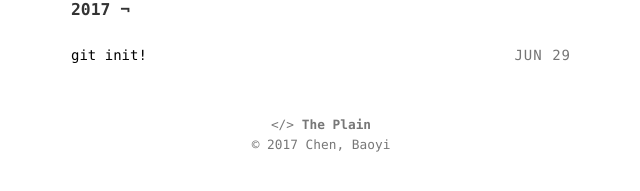
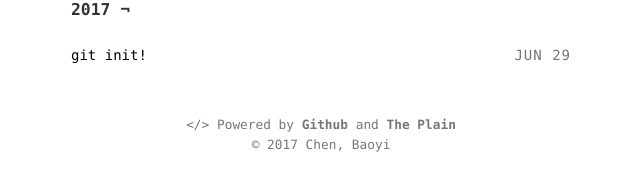
Before and after one commit to hughug/blog, a Jekyll site: the page built from index.html, in a window 1280 px wide. Shown: the part 180-371 px from the top of the page, without its empty margins (319-959 px from the left). Built offline with Jekyll 4.4.1, drawn with Linux system fonts in a browser that asks for light colours.

Commit message:
add powered by github

```diff
--- a/_includes/footer.html
+++ b/_includes/footer.html
@@ -1,4 +1,8 @@
 <div class="footer">
-  <span class="block">&lt;/&gt; <a href="http://github.com/heiswayi/the-plain" title="a minimalist Jekyll theme for personal blog">The Plain </a> </span>
+  <span class="block">&lt;/&gt; Powered by
+        <a href="http://github.com/" title="a minimalist Jekyll theme for personal blog">Github </a> and
+        <a href="http://github.com/heiswayi/the-plain" title="a minimalist Jekyll theme for personal blog">The Plain
+        </a>
+  </span>
   <span class="block">&copy; {{ site.time | date: '%Y' }} {{ site.author_name }}</span>
 </div>
```
Also changed, not shown: README.md, 6 other files.
